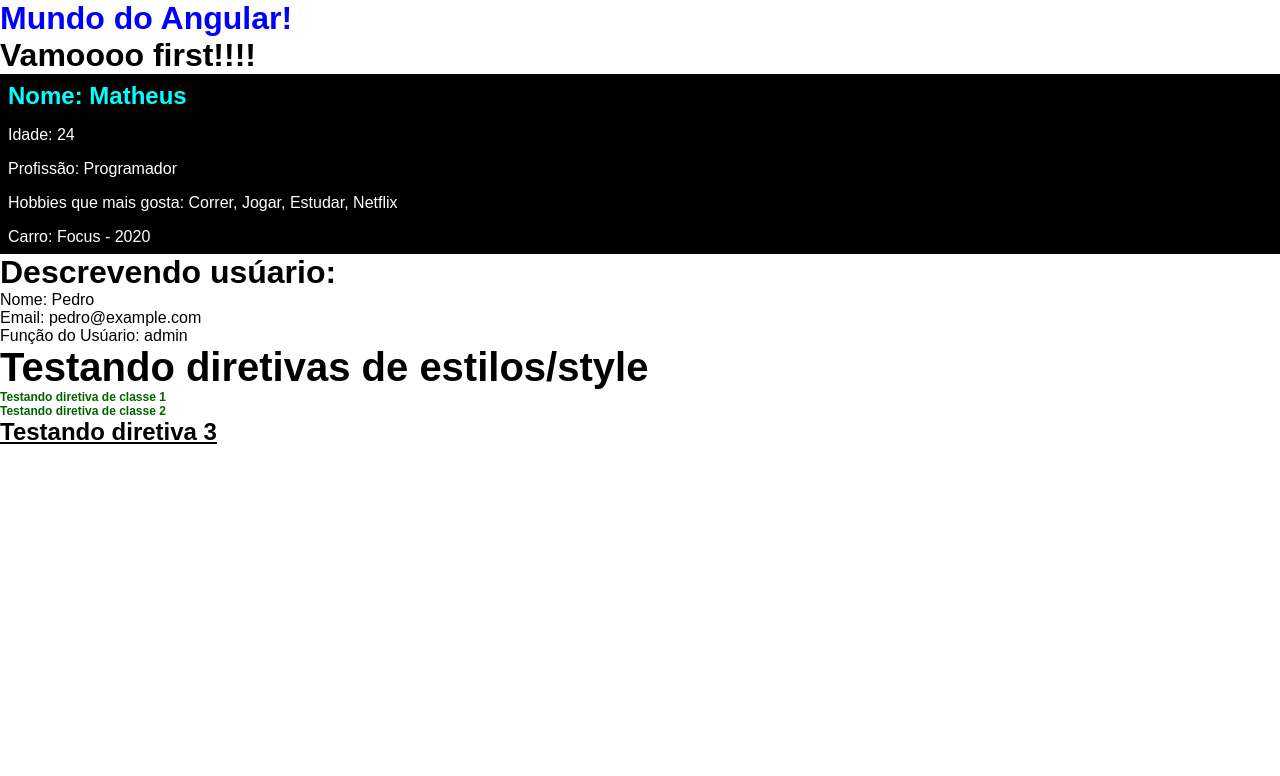
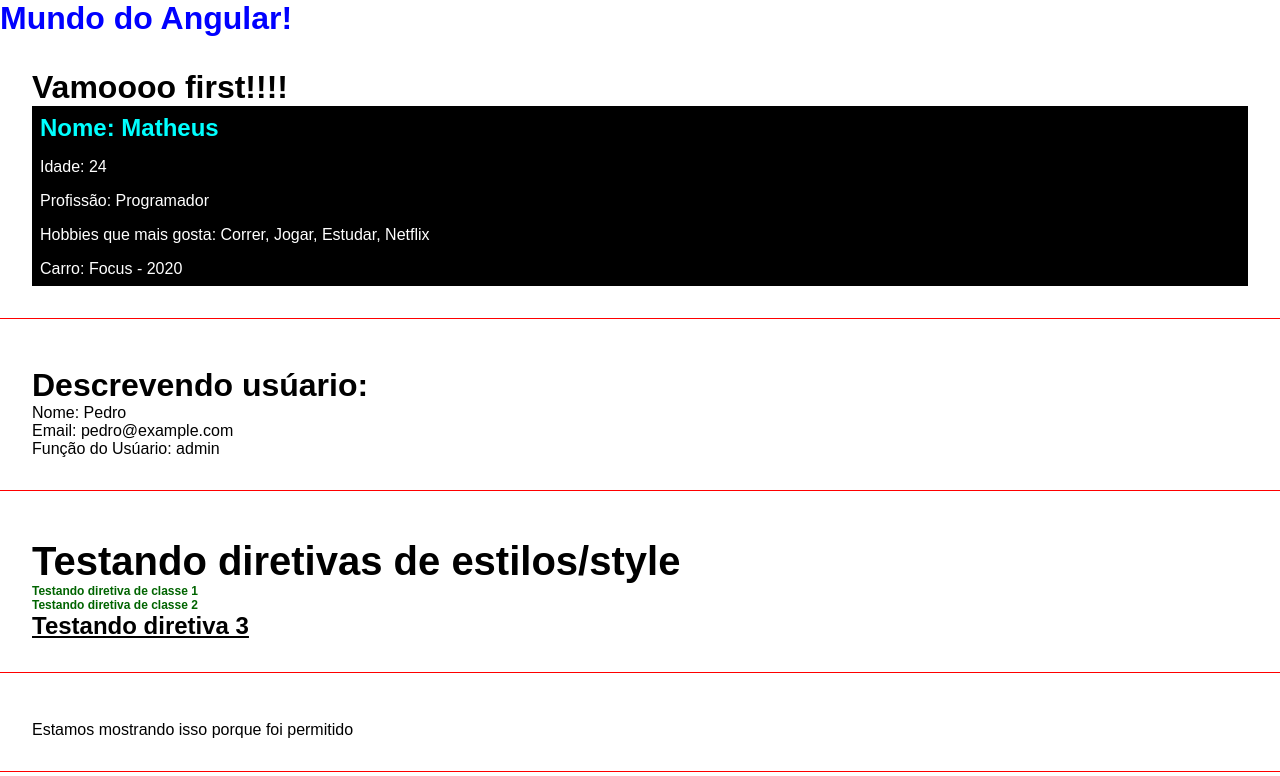
Before and after one commit to Vanessamachado93/angular-new, an Angular app: page / in a window 1280 px wide. Shown: the top 776 px of the page. Built offline with nearby package versions, Linux system fonts and the light colour scheme.

Commit message:
Adicionei informacao nno css global

```diff
--- a/src/app/app.component.html
+++ b/src/app/app.component.html
@@ -2,3 +2,4 @@
 <app-first-component></app-first-component>
 <app-parent-data [name]="userName" [userData]="userData"></app-parent-data>
 <app-directives></app-directives>
+<app-if-render></app-if-render>
--- a/src/app/app.module.ts
+++ b/src/app/app.module.ts
@@ -6,13 +6,15 @@ import { AppComponent } from './app.component';
 import { FirstComponentComponent } from './components/first-component/first-component.component';
 import { ParentDataComponent } from './components/parent-data/parent-data.component';
 import { DirectivesComponent } from './components/directives/directives.component';
+import { IfRenderComponent } from './components/if-render/if-render.component';
 
 @NgModule({
   declarations: [
     AppComponent,
     FirstComponentComponent,
     ParentDataComponent,
-    DirectivesComponent
+    DirectivesComponent,
+    IfRenderComponent
   ],
   imports: [
     BrowserModule,
--- a/src/app/components/directives/directives.component.html
+++ b/src/app/components/directives/directives.component.html
@@ -1,7 +1,8 @@
+<div class="class">
   <h2 [ngStyle]="{'font-size': size + 'px'}">
     Testando diretivas de estilos/style
   </h2>
-
   <h2 [ngClass]="classes">Testando diretiva de classe 1</h2>
   <h2 [ngClass]="classes">Testando diretiva de classe 2</h2>
   <h2 [ngClass]="underline">Testando diretiva 3</h2>
+</div>
--- a/src/app/components/first-component/first-component.component.html
+++ b/src/app/components/first-component/first-component.component.html
@@ -1,6 +1,8 @@
+<div class="class">
   <h1>Vamoooo first!!!!</h1>
   <h2 class="title" >Nome: {{name}}</h2>
   <p>Idade: {{age}}</p>
   <p>Profissão: {{job}}</p>
   <p>Hobbies que mais gosta: {{hobbies}}</p>
   <p>Carro: {{car.name}} - {{car.year}}</p>
+</div>
--- /dev/null
+++ b/src/app/components/if-render/if-render.component.html
@@ -0,0 +1,3 @@
+<div class="class">
+  <div *ngIf="canShow">Estamos mostrando isso porque foi permitido</div>
+</div>
--- /dev/null
+++ b/src/app/components/if-render/if-render.component.ts
@@ -0,0 +1,17 @@
+import { Component, OnInit } from '@angular/core';
+
+@Component({
+  selector: 'app-if-render',
+  templateUrl: './if-render.component.html',
+  styleUrls: ['./if-render.component.css']
+})
+export class IfRenderComponent implements OnInit {
+  canShow: boolean = true; //exibir algo.
+
+
+
+  constructor() { }
+  ngOnInit(): void {
+  }
+
+}
--- a/src/app/components/parent-data/parent-data.component.html
+++ b/src/app/components/parent-data/parent-data.component.html
@@ -1,4 +1,6 @@
-<h1>Descrevendo usúario: </h1>
-<p>Nome: {{name}}</p>
-<p>Email: {{userData.email}}</p>
-<p>Função do Usúario: {{userData.role}}</p>
+<div class="class">
+  <h1>Descrevendo usúario: </h1>
+  <p>Nome: {{name}}</p>
+  <p>Email: {{userData.email}}</p>
+  <p>Função do Usúario: {{userData.role}}</p>
+</div>
--- a/src/styles.css
+++ b/src/styles.css
@@ -4,3 +4,13 @@
   padding: 0;
   font-family: Arial, Helvetica, sans-serif;
 }
+
+body {
+  padding-bottom: 500px;
+}
+
+.class {
+  border-bottom: 1px solid red;
+  padding: 2em;
+  margin-bottom: 1rem;
+}
```
Also changed, not shown: src/app/components/if-render/if-render.component.css (added), 1 other file (tests, documents, lock files or other folders). Lines whose indentation alone changed are shown as unchanged.
